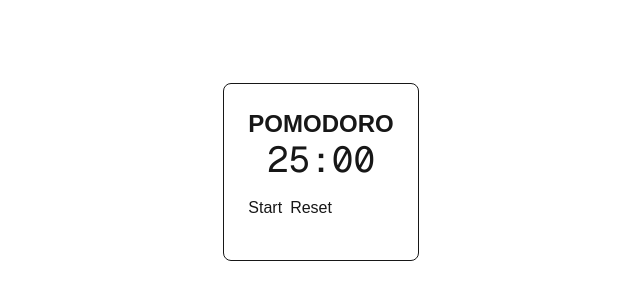
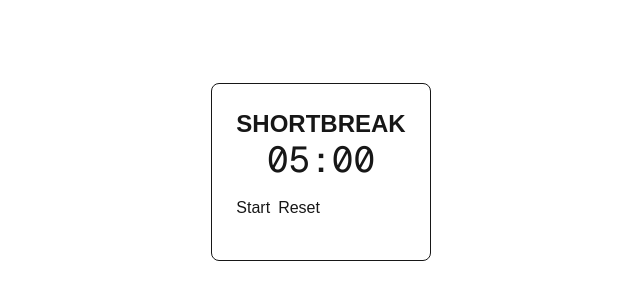
Before and after one commit to sadiqram/Timati, a Next.js app in the folder timati/: page / in a window 1280 px wide. Shown: the part 228-528 px from the top of the page, without its empty margins (319-959 px from the left). Built offline with nearby package versions, Linux system fonts and the light colour scheme.

Commit message:
implement functionality for session switching

```diff
--- a/timati/src/components/Timer.tsx
+++ b/timati/src/components/Timer.tsx
@@ -46,11 +46,15 @@ export default function Timer() {
         }, 1000);
     }
 
-    if (timeleft === 0) {
+    //auto switch session to short break every pomo, and long break ever 4 pomos
+    if (timeleft === 0 && isFinished) {
         setIsRunning(false);
         setIsPaused(false);
         setIsFinished(true);
     }
+    setTimeout(() => {
+        switchSession()
+    }, 1000)
 
     return () => clearInterval(timer)
  }, [isRunning, isPaused,timeleft]);
```
